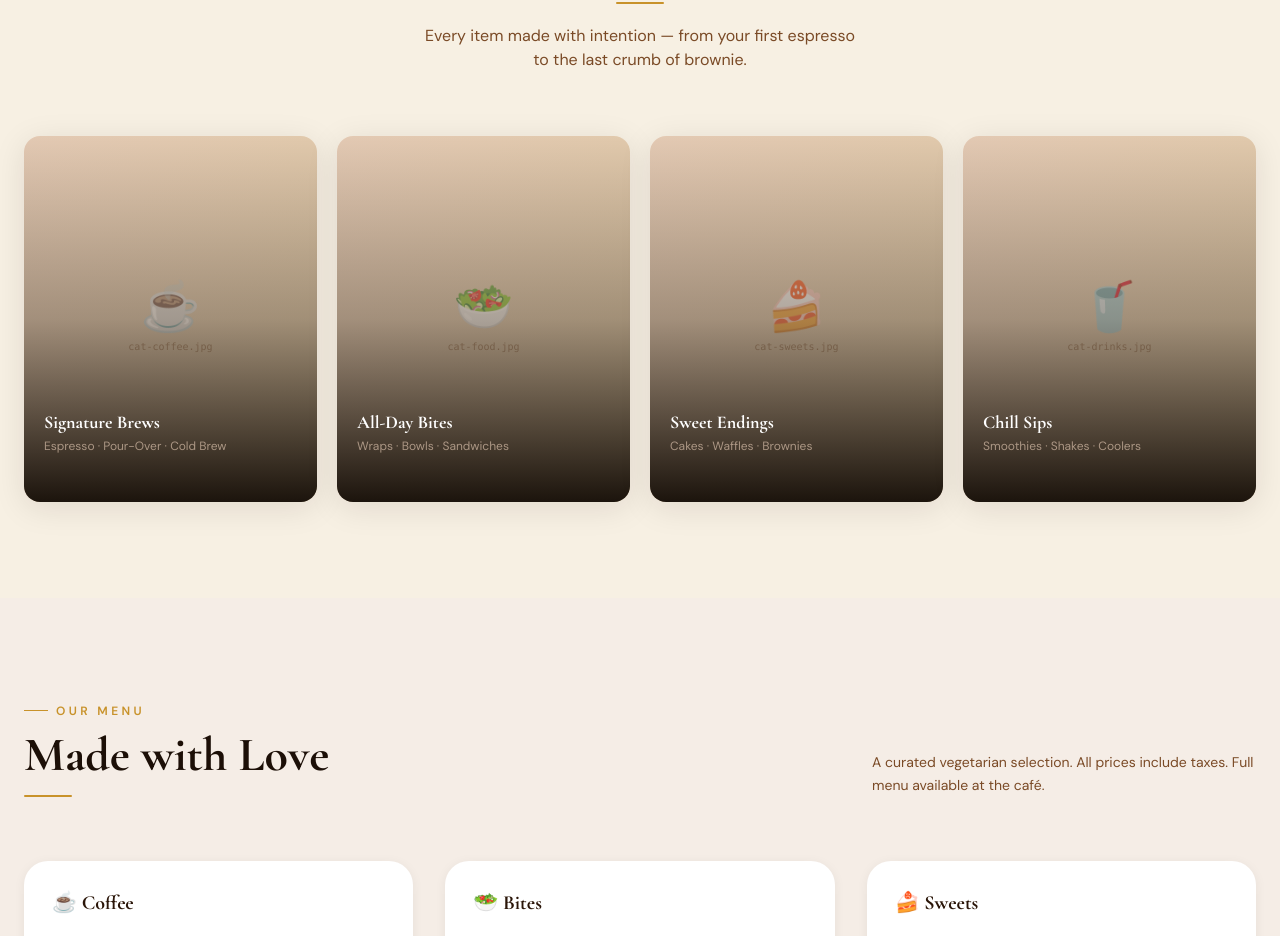
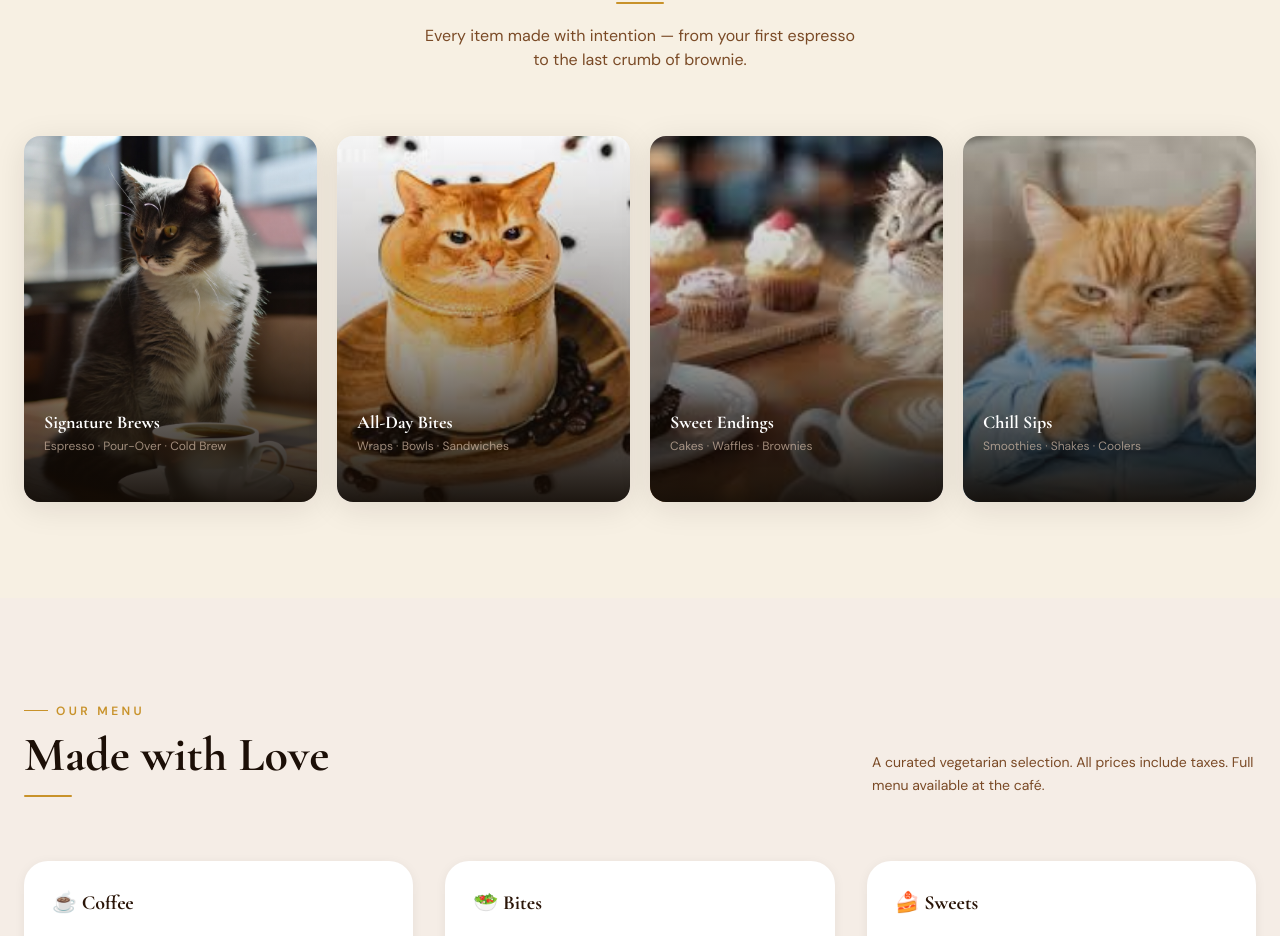
Before and after one commit to ShreepadD/dats-coffee-gold, a Next.js app: page / in a window 1280 px wide. Shown: the part 1698-2634 px from the top of the page. Built offline with nearby package versions, Linux system fonts and the light colour scheme.

Commit message:
Replace category placeholders with real images

```diff
--- a/components/Categories.tsx
+++ b/components/Categories.tsx
@@ -41,14 +41,11 @@ export default function Categories() {
                       className="absolute inset-0 w-full h-full object-cover transition-transform duration-700 ease-out-expo group-hover:scale-108"
                     />
                   */}
-                  <div className="absolute inset-0 img-placeholder transition-transform duration-700 ease-out-expo group-hover:scale-[1.08]">
-                    <div className="flex flex-col items-center gap-2">
-                      <span className="text-5xl opacity-60">{cat.emoji}</span>
-                      <span className="text-[10px] font-mono opacity-40 text-espresso-400">
-                        {cat.image.replace("/images/", "")}
-                      </span>
-                    </div>
-                  </div>
+                  <img
+  src={cat.image}
+  alt={cat.title}
+  className="absolute inset-0 w-full h-full object-cover transition-transform duration-700 ease-out-expo group-hover:scale-[1.08]"
+/>
 
                   {/* Gradient overlay — lifts on hover */}
                   <div className="absolute inset-0 bg-gradient-to-t from-espresso-900/95 via-espresso-900/30 to-transparent transition-opacity duration-500" />
```
